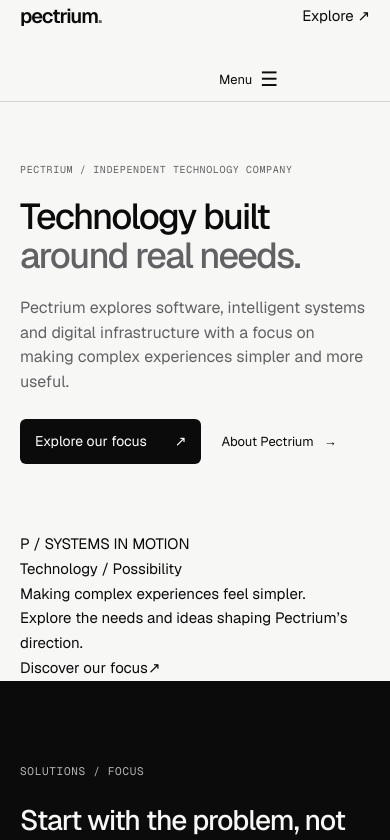
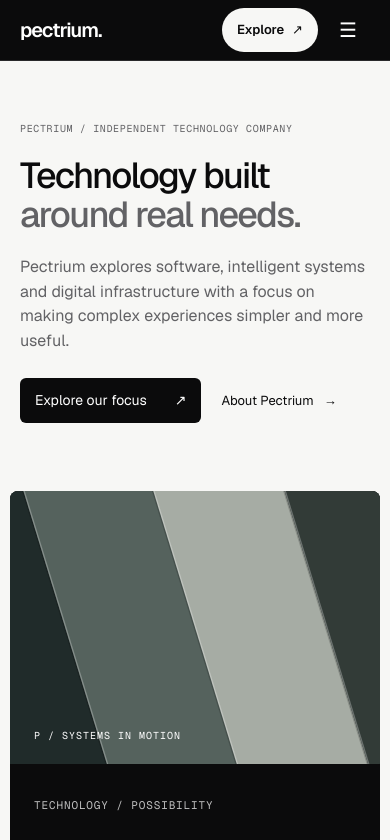
Before and after one commit to ejepsystems/ejepsystems, a Next.js app in the folder apps/web/: page / in a window 390 px wide. Shown: the top 840 px of the page. Built offline with nearby package versions, Linux system fonts and the light colour scheme.

Commit message:
feat(brand): style dark wordmark header, mobile pill CTA and editorial feature

```diff
--- a/apps/web/app/globals.css
+++ b/apps/web/app/globals.css
@@ -295,3 +295,51 @@ body { font-size: var(--pct-type-body); line-height: var(--pct-leading-body); }
  .initiative-preview-row > span:last-child { grid-column:2; text-align:left; }
  .initiative-preview-row strong,.initiative-preview-row h2 { font-size:20px; }
 }
+
+
+/* Pectrium editorial mobile study — Mercuryo composition principles, original execution */
+.site-header { background: #0b0b0c; color: #fff; border-bottom-color: #29292b; backdrop-filter: none; }
+.site-header .wordmark span { color: #fff; }
+.site-header .nav-list a { color: #fff; }
+.site-header .nav-list a[aria-current="page"] { text-underline-offset: 7px; }
+.site-header .header-link { background: #f7f7f5; color: #0b0b0c; border-radius: 999px; min-height: 42px; padding: 0 20px; font-weight: 500; }
+.mobile-header-cta { display: none; }
+.editorial-feature { display: grid; grid-template-columns: minmax(0,1.12fr) minmax(0,1fr); margin-top: 0; margin-bottom: clamp(72px,9vw,120px); background: #0b0b0c; color: #fff; overflow: hidden; border-radius: 10px; }
+.feature-art { position: relative; min-height: 480px; overflow: hidden; background: #232b2b; }
+.feature-art-grid { position:absolute; inset:0; display:grid; grid-template-columns:repeat(4,1fr); transform: rotate(-17deg) scale(1.35); }
+.feature-art-grid span { border-left:1px solid rgba(255,255,255,.28); border-right:1px solid rgba(0,0,0,.18); background: #202b2a; }
+.feature-art-grid span:nth-child(2) { background:#55625d; }
+.feature-art-grid span:nth-child(3) { background:#a6aca4; }
+.feature-art-grid span:nth-child(4) { background:#323b37; }
+.feature-art-caption { position:absolute; bottom:22px; left:24px; color:#fff; font:10px var(--font-mono),monospace; letter-spacing:.1em; }
+.feature-copy { display:flex; flex-direction:column; align-items:flex-start; justify-content:center; padding:clamp(28px,5vw,72px); }
+.feature-kicker { font:11px var(--font-mono),monospace; text-transform:uppercase; letter-spacing:.08em; color:#c0c0c0; margin:0 0 28px; }
+.feature-copy h2 { max-width:14ch; margin:0; font-size:clamp(30px,3.4vw,52px); line-height:1.13; font-weight:500; letter-spacing:-.045em; }
+.feature-copy > p:not(.feature-kicker) { max-width:40ch; margin:22px 0 0; font-size:15px; line-height:1.6; color:#c5c5c5; }
+.feature-cta { margin-top:36px; display:inline-flex; align-items:center; justify-content:space-between; gap:32px; min-height:50px; padding:8px 10px 8px 22px; border-radius:999px; background:#f7f7f5; color:#0b0b0c; font-size:14px; font-weight:550; transition:background .18s ease,transform .18s ease; }
+.feature-cta:hover { background:#e8e8e5; transform:translateY(-1px); }
+.feature-cta-arrow { display:grid; place-items:center; width:32px; height:32px; border-radius:50%; background:#0b0b0c; color:#fff; }
+.feature-cta:focus-visible { outline:2px solid #fff; outline-offset:4px; }
+@media(max-width:900px) {
+ .header-inner { grid-template-columns:minmax(0,1fr) auto auto; gap:12px; }
+ .mobile-header-cta { display:inline-flex; align-items:center; gap:8px; justify-content:center; min-height:44px; padding:0 17px; background:#f7f7f5; color:#0b0b0c; border-radius:999px; font-size:13px; font-weight:550; white-space:nowrap; }
+ .mobile-menu-toggle { color:#fff; min-width:44px; justify-content:center; }
+ .mobile-site-nav.is-open { background:#0b0b0c; color:#fff; border-top-color:#333; }
+ .mobile-site-nav a { border-bottom-color:#333; }
+ .mobile-site-nav .mobile-nav-number { color:#a7a7a7; }
+ .editorial-feature { grid-template-columns:1fr; }
+ .feature-art { min-height:clamp(280px,55vw,430px); }
+ .feature-copy { padding:36px 28px 40px; }
+}
+@media(max-width:560px) {
+ .header-inner { gap:8px; }
+ .mobile-header-cta { padding:0 15px; }
+ .mobile-menu-toggle { min-width:44px; gap:0; }
+ .mobile-menu-toggle .menu-label { display:none; }
+ .editorial-feature { width:calc(100% - 20px); border-radius:8px; margin-bottom:76px; }
+ .feature-art { min-height: min(70vw,330px); }
+ .feature-copy { padding:34px 24px 38px; }
+ .feature-copy h2 { font-size:clamp(29px,8vw,37px); }
+ .feature-cta { margin-top:28px; }
+}
+@media(prefers-reduced-motion:reduce) { .feature-cta:hover { transform:none; } }
```
